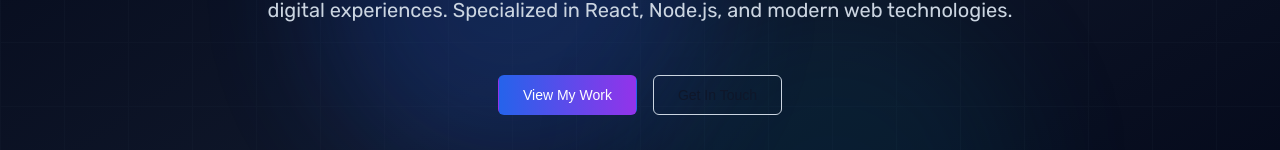
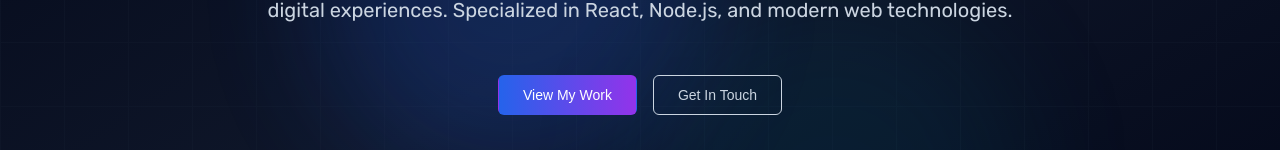
Before and after one commit to Mattias988/MKorsakowsky-V2, a Next.js app in the folder frontend/: page / in a window 1280 px wide. Shown: the part 406-556 px from the top of the page. Built offline with nearby package versions, Linux system fonts and the light colour scheme; no server answers.

Commit message:
style: update Hero component button colors for improved visibility

```diff
--- a/frontend/src/sections/Hero/Hero.module.scss
+++ b/frontend/src/sections/Hero/Hero.module.scss
@@ -170,12 +170,12 @@
       .getInTouchButton {
         // Style outline
         border: 1px solid v.$text-secondary;
-        color: v.$text-primary;
+        color: v.$text-secondary;
         background: transparent;
 
         &:hover {
           background-color: v.$glass-bg;
-          border-color: v.$text-primary;
+          border-color: v.$text-accent;
         }
       }
     }
--- a/frontend/src/sections/Hero/Hero.tsx
+++ b/frontend/src/sections/Hero/Hero.tsx
@@ -14,7 +14,7 @@ export default function Hero() {
     };
 
     const {
-        status, titlePrefix, name, role, description, primaryButton, secondaryButton, scrollText
+        status, titlePrefix, name, description, primaryButton, secondaryButton, scrollText
     } = heroContent;
 
     return (
```
